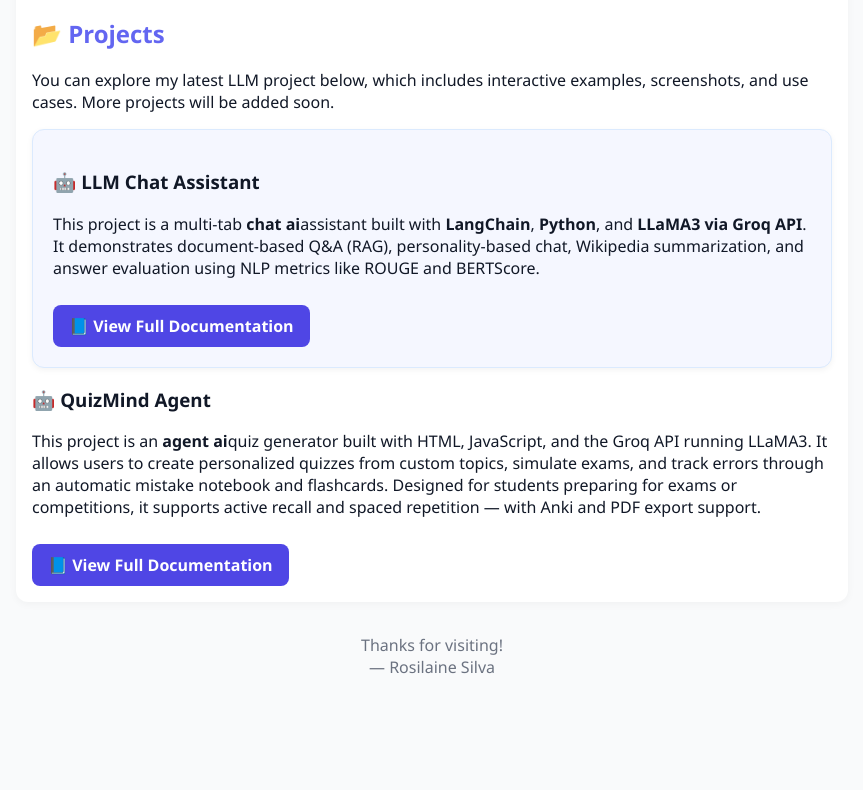
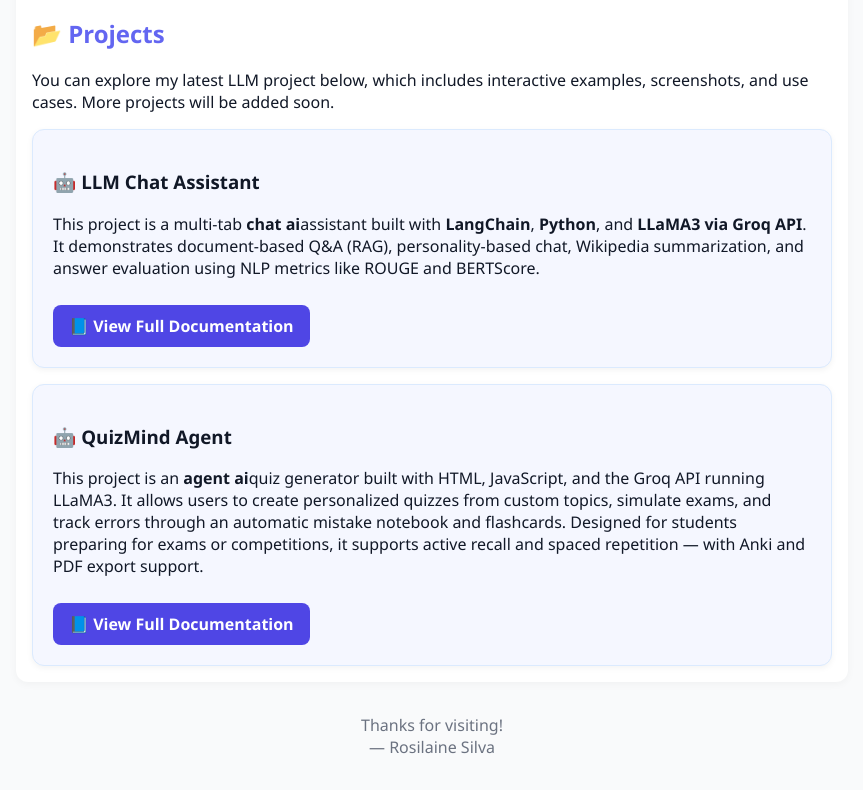
Before and after one commit to rosipapa/rosilaine-ai-portfolio, a plain HTML site: page index.html in a window 1280 px wide. Shown: the part 458-1248 px from the top of the page, without its empty margins (208-1071 px from the left). Before the commit the page ends 1168 px from the top, so only its background shows below. Drawn offline with Linux system fonts and the light colour scheme.

Commit message:
Update index.html

```diff
--- a/index.html
+++ b/index.html
@@ -114,6 +114,7 @@
       </p>
       <a href="llm_chat_assistant_doc.html" class="project-button">📘 View Full Documentation</a>
     </div>
+    <div class="project-card">
      <h3>🤖 QuizMind Agent</h3>
       <p>
       This project is an <strong> agent ai</strong>quiz generator built with HTML, JavaScript, and the Groq API running LLaMA3.
```
